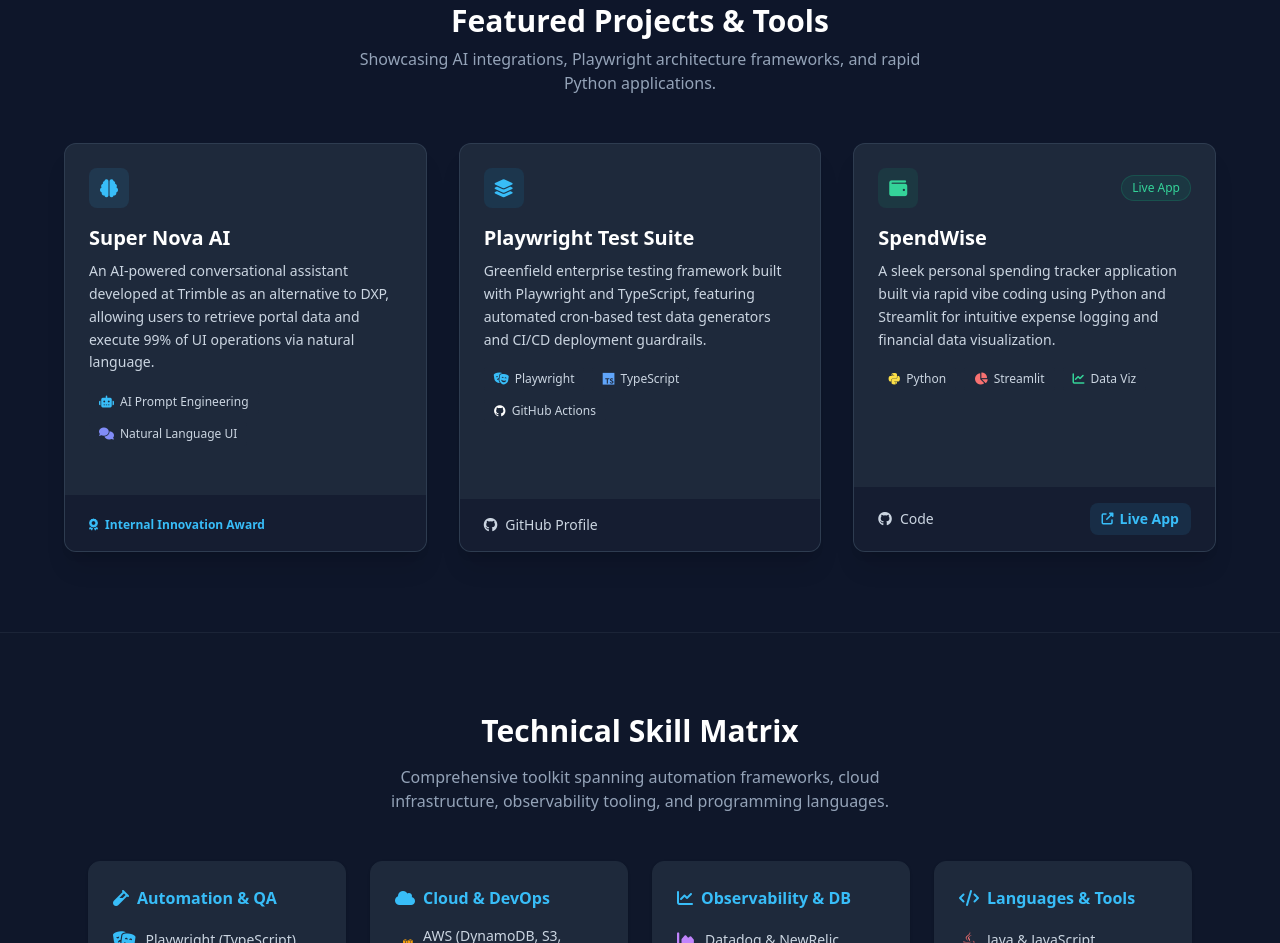
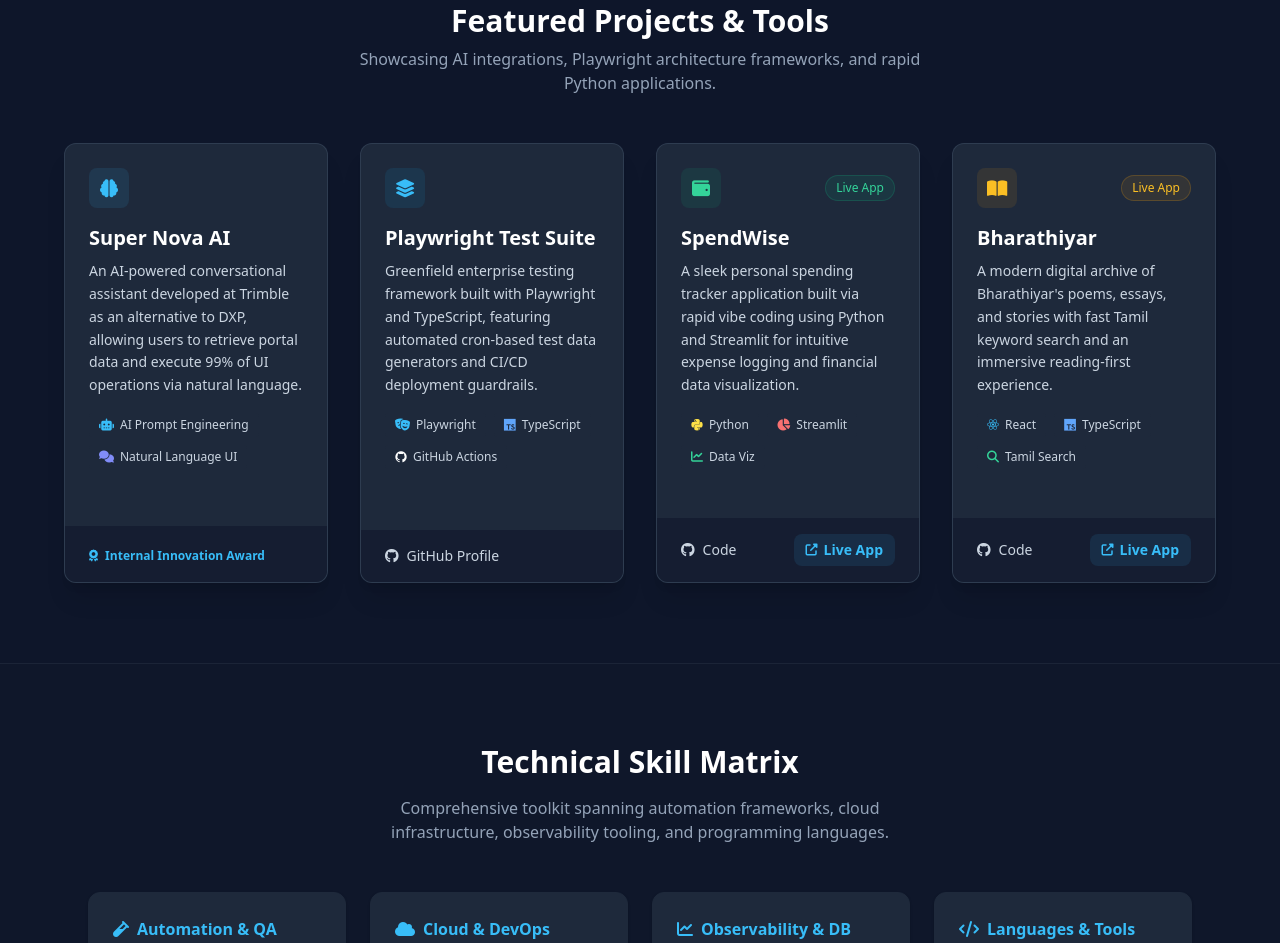
Before and after one commit to Gopal9797/gopalakrishnan-subramanian, a plain HTML site: page index.html in a window 1280 px wide. Shown: the part 3461-4404 px from the top of the page. Drawn offline with nearby package versions, Linux system fonts and the light colour scheme.

Commit message:
Update index.html

```diff
--- a/index.html
+++ b/index.html
@@ -288,7 +288,7 @@
                 <p class="text-slate-400 mt-2 max-w-xl mx-auto">Showcasing AI integrations, Playwright architecture frameworks, and rapid Python applications.</p>
             </div>
 
-            <div class="grid md:grid-cols-3 gap-8">
+            <div class="grid md:grid-cols-2 lg:grid-cols-4 gap-8">
                 <!-- Super Nova -->
                 <div class="bg-card rounded-xl border border-slate-700/80 overflow-hidden shadow-xl flex flex-col justify-between hover:border-accent transition group">
                     <div class="p-6">
@@ -356,6 +356,35 @@
                             <i class="fab fa-github mr-2"></i> Code
                         </a>
                         <a href="https://gopal-spendwise.streamlit.app/" target="_blank" class="bg-accent/10 hover:bg-accent/20 text-accent text-sm font-semibold px-3 py-1.5 rounded-lg transition flex items-center">
+                            <i class="fas fa-external-link-alt mr-1.5 text-xs"></i> Live App
+                        </a>
+                    </div>
+                </div>
+
+                <!-- Bharathiyar -->
+                <div class="bg-card rounded-xl border border-slate-700/80 overflow-hidden shadow-xl flex flex-col justify-between hover:border-accent transition group">
+                    <div class="p-6">
+                        <div class="flex items-center justify-between mb-4">
+                            <div class="w-10 h-10 rounded-lg bg-amber-500/10 flex items-center justify-center text-amber-400 font-bold text-lg">
+                                <i class="fas fa-book-open"></i>
+                            </div>
+                            <span class="text-xs bg-amber-500/10 text-amber-400 font-medium px-2.5 py-1 rounded-full border border-amber-500/20">Live App</span>
+                        </div>
+                        <h3 class="text-xl font-bold text-white group-hover:text-accent transition mb-2">Bharathiyar</h3>
+                        <p class="text-slate-300 text-sm mb-4 leading-relaxed">
+                            A modern digital archive of Bharathiyar's poems, essays, and stories with fast Tamil keyword search and an immersive reading-first experience.
+                        </p>
+                        <div class="flex flex-wrap gap-2 mb-6">
+                            <span class="text-xs bg-slate-800 text-slate-300 px-2.5 py-1 rounded inline-flex items-center"><i class="fab fa-react text-sky-400 mr-1.5"></i> React</span>
+                            <span class="text-xs bg-slate-800 text-slate-300 px-2.5 py-1 rounded inline-flex items-center"><i class="devicon-typescript-plain text-blue-400 mr-1.5"></i> TypeScript</span>
+                            <span class="text-xs bg-slate-800 text-slate-300 px-2.5 py-1 rounded inline-flex items-center"><i class="fas fa-search text-emerald-400 mr-1.5"></i> Tamil Search</span>
+                        </div>
+                    </div>
+                    <div class="px-6 py-4 bg-slate-900/60 border-t border-slate-800 flex items-center justify-between">
+                        <a href="https://github.com/Gopal9797/Bharathiyar" target="_blank" class="text-slate-300 hover:text-accent text-sm font-medium transition flex items-center">
+                            <i class="fab fa-github mr-2"></i> Code
+                        </a>
+                        <a href="https://gopal9797.github.io/Bharathiyar" target="_blank" class="bg-accent/10 hover:bg-accent/20 text-accent text-sm font-semibold px-3 py-1.5 rounded-lg transition flex items-center">
                             <i class="fas fa-external-link-alt mr-1.5 text-xs"></i> Live App
                         </a>
                     </div>
```
